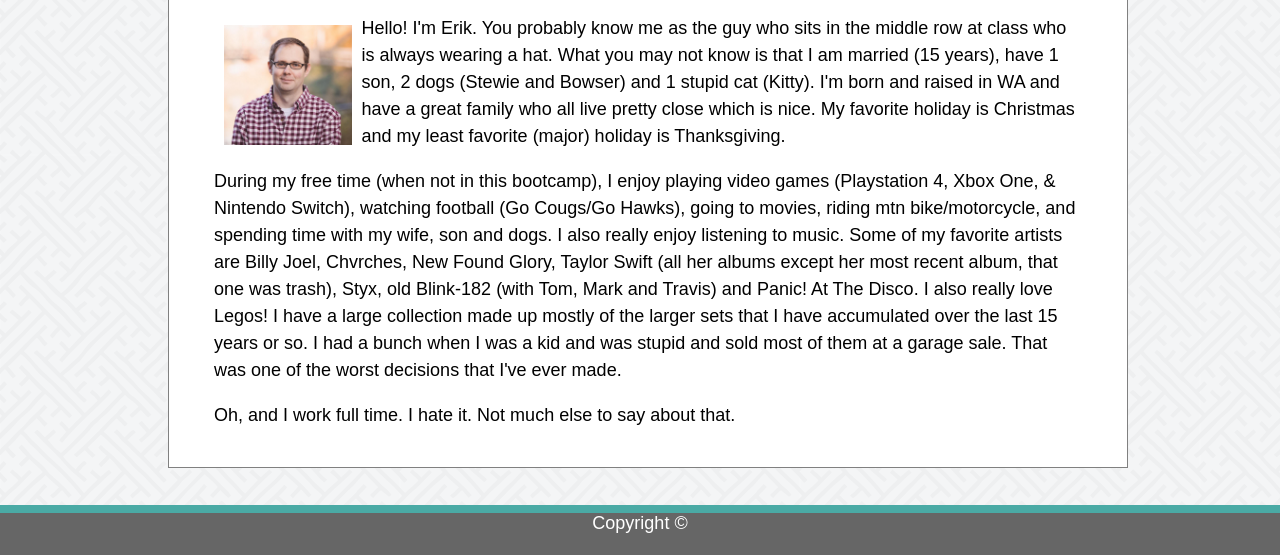
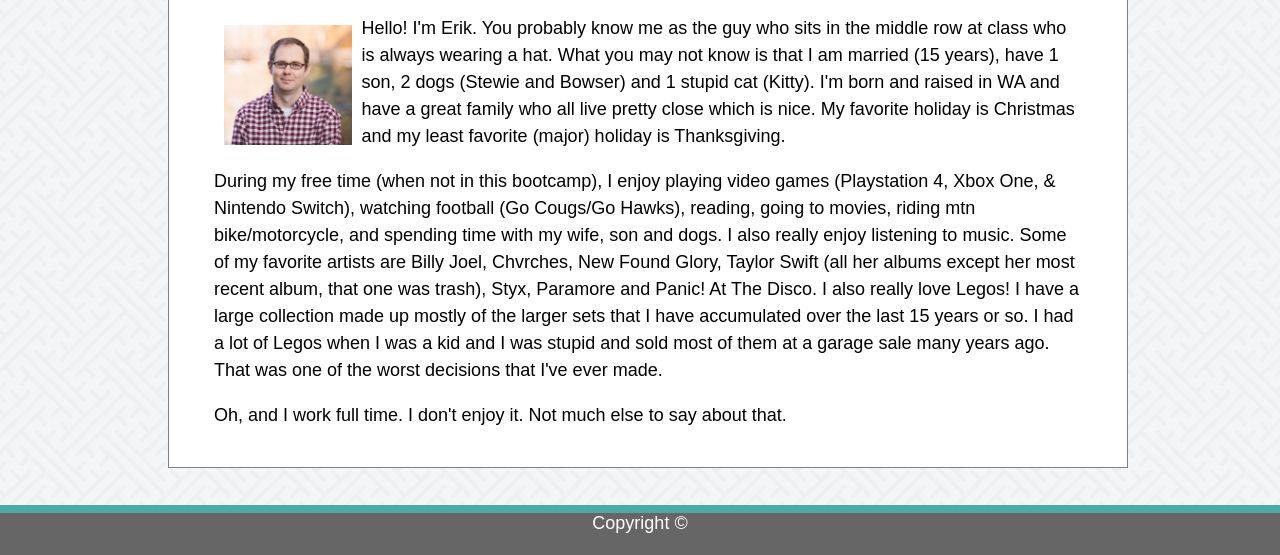
Before and after one commit to erikh24/Basic-Portfolio, a plain HTML site: page index.html in a window 1280 px wide. Shown: the part 245-800 px from the top of the page. Drawn offline with Linux system fonts and the light colour scheme.

Commit message:
Updated index.html to change a few of the things that I shared about myself. Updated README.md to include some information about my project.

```diff
--- a/index.html
+++ b/index.html
@@ -39,10 +39,10 @@
                 stupid cat (Kitty). I'm born and raised in WA and have a great family who all live pretty close which is nice. My favorite holiday is Christmas and my least favorite (major) holiday is Thanksgiving.</p>
 
             <p>During my free time (when not in this bootcamp), I enjoy playing video games
-                (Playstation 4, Xbox One, & Nintendo Switch), watching football (Go Cougs/Go Hawks), going to movies, riding mtn bike/motorcycle, and spending time with my wife, son and dogs. I also really enjoy listening to music. Some of my favorite artists are Billy Joel, Chvrches, New Found Glory, Taylor Swift (all her albums except her most recent album, that one was trash), Styx, old Blink-182 (with Tom, Mark and Travis) and Panic! At The Disco. I also really love Legos! I have a large collection made up mostly of the larger sets that I have accumulated over the last
-                15 years or so. I had a bunch when I was a kid and was stupid and sold most of them at a garage sale. That was one of the worst decisions that I've ever made. </p>
+                (Playstation 4, Xbox One, & Nintendo Switch), watching football (Go Cougs/Go Hawks), reading, going to movies, riding mtn bike/motorcycle, and spending time with my wife, son and dogs. I also really enjoy listening to music. Some of my favorite artists are Billy Joel, Chvrches, New Found Glory, Taylor Swift (all her albums except her most recent album, that one was trash), Styx, Paramore and Panic! At The Disco. I also really love Legos! I have a large collection made up mostly of the larger sets that I have accumulated over the last
+                15 years or so. I had a lot of Legos when I was a kid and I was stupid and sold most of them at a garage sale many years ago. That was one of the worst decisions that I've ever made. </p>
 
-            <p>Oh, and I work full time. I hate it. Not much else to say about that.</p>
+            <p>Oh, and I work full time. I don't enjoy it. Not much else to say about that.</p>
         </div>
 
     </section>
```
Also changed, not shown: 1 other file.
